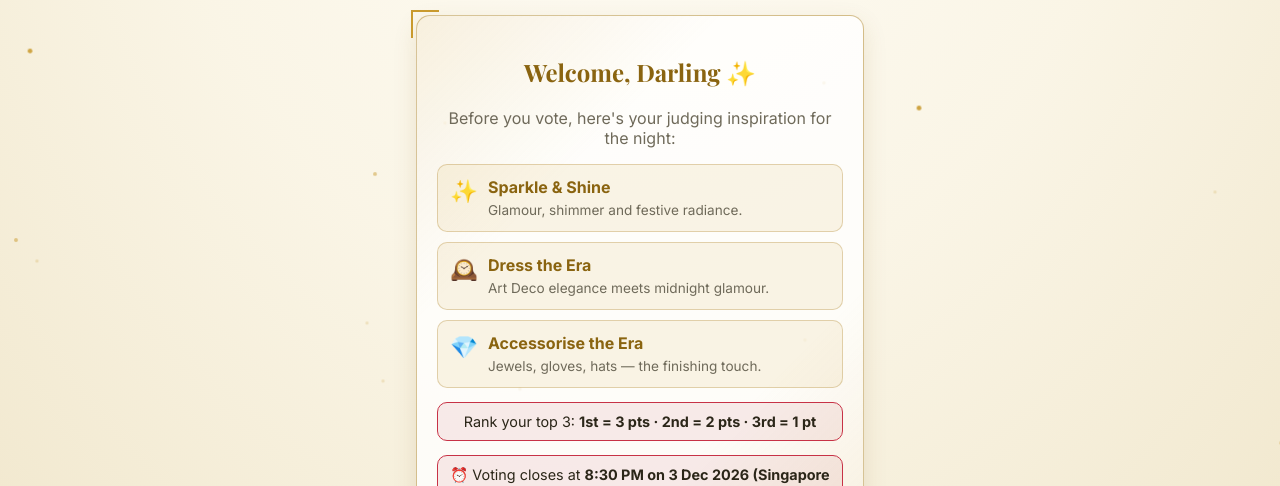
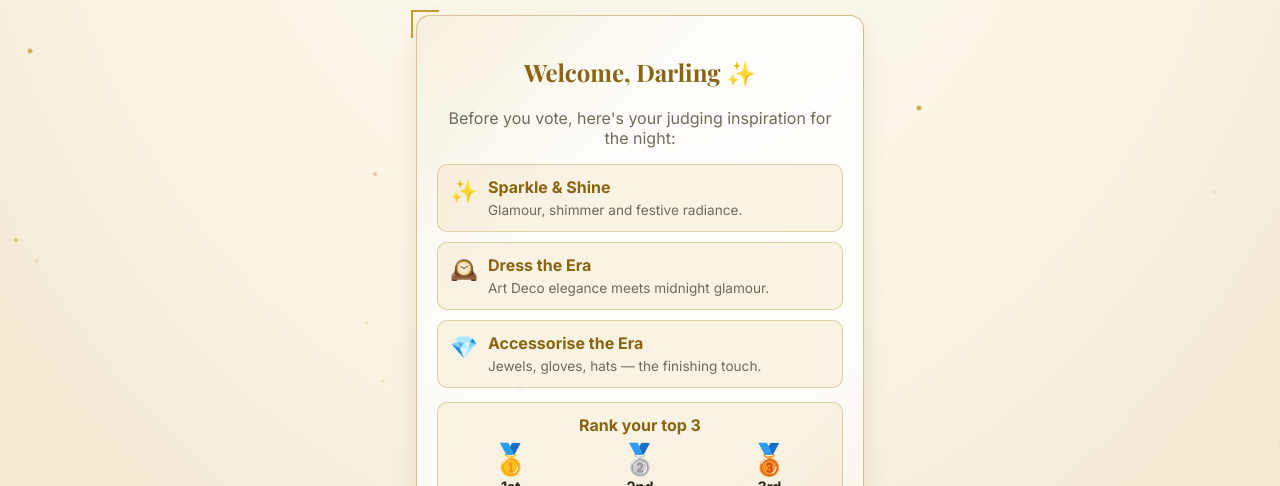
Before and after one commit to TripleHHH-ui/Christmas-Voting, a website: page index.html in a window 1280 px wide. Shown: the part 307-793 px from the top of the page. Drawn offline with nearby package versions, Linux system fonts and the light colour scheme; no server answers.

Commit message:
Restyle 'Rank your top 3' box in gold with gold/silver/bronze medals
Co-Authored-By: Claude Sonnet 5.5 <noreply@anthropic.com>

```diff
--- a/index.html
+++ b/index.html
@@ -43,8 +43,13 @@
         <div><strong>Accessorise the Era</strong><span class="desc">Jewels, gloves, hats — the finishing touch.</span></div>
       </div>
     </div>
-    <div class="scoring-note">
-      Rank your top 3: <strong>1st = 3 pts · 2nd = 2 pts · 3rd = 1 pt</strong>
+    <div class="points-note">
+      <strong class="points-title">Rank your top 3</strong>
+      <div class="points-row">
+        <span class="points-item"><span class="medal" aria-hidden="true">🥇</span><strong>1st</strong><span>3 pts</span></span>
+        <span class="points-item"><span class="medal" aria-hidden="true">🥈</span><strong>2nd</strong><span>2 pts</span></span>
+        <span class="points-item"><span class="medal" aria-hidden="true">🥉</span><strong>3rd</strong><span>1 pt</span></span>
+      </div>
     </div>
     <div class="scoring-note" id="deadlineNote" role="status">⏰ Voting closes at <strong id="deadlineText">8:30 PM on 3 Dec 2026 (Singapore time)</strong></div>
     <button class="btn btn-primary" id="btnStart">I'm Ready to Vote 🎅</button>
--- a/style.css
+++ b/style.css
@@ -430,3 +430,18 @@ h1.display { color: var(--gold-text); }
   filter: drop-shadow(0 6px 10px rgba(120, 90, 20, 0.18));
 }
 .reveal-main .emblem { width: min(340px, 80%); }
+
+/* "Rank your top 3" box: same gold look as the judging-tip boxes, with a medal per place */
+.points-note {
+  text-align: center;
+  background: rgba(201,154,46,0.10);
+  border: 1px solid rgba(166,124,30,0.3);
+  border-radius: 10px;
+  padding: 12px;
+  margin: 14px 0;
+}
+.points-title { display: block; color: var(--gold-text); margin-bottom: 8px; }
+.points-row { display: grid; grid-template-columns: repeat(3, 1fr); gap: 8px; font-size: 0.9rem; }
+.points-item { display: flex; flex-direction: column; align-items: center; gap: 2px; }
+.points-item strong { color: var(--ink); }
+.medal { font-size: 1.9rem; line-height: 1.1; }
```
